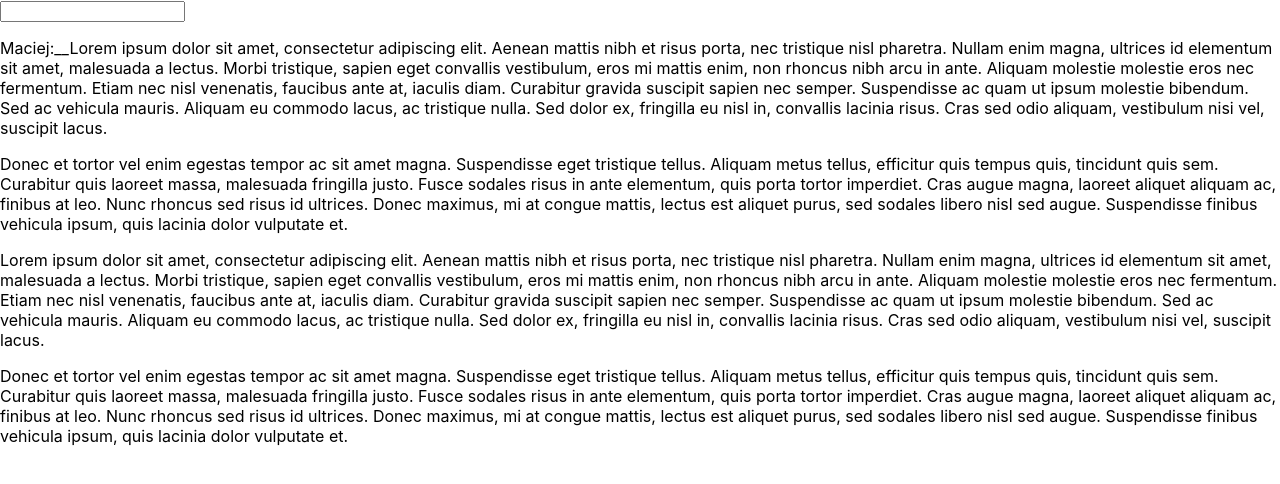
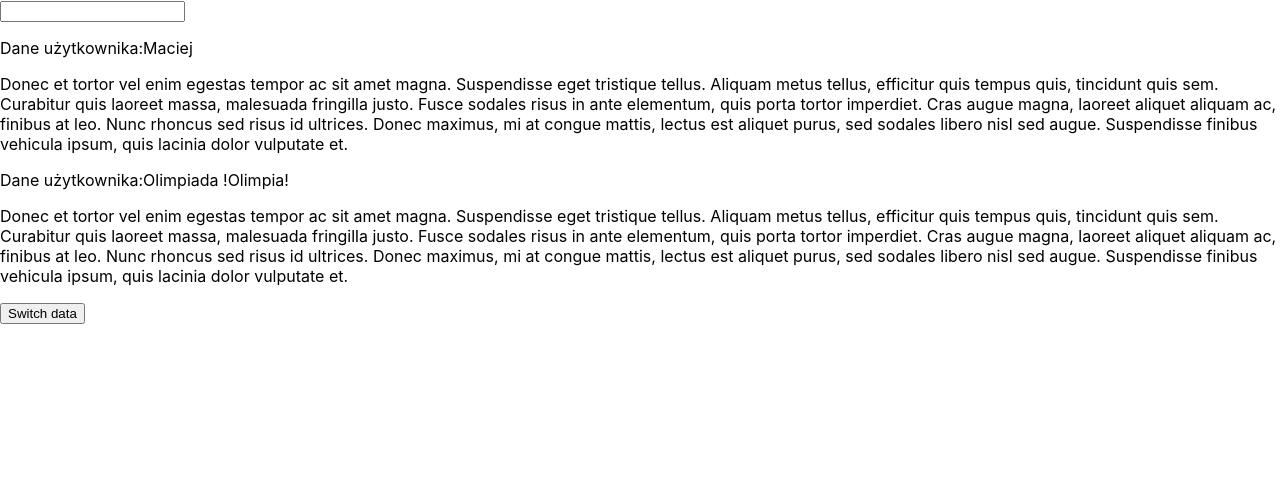
Before and after one commit to MazurMaciej/Training-React, a React (Create React App) app: page / in a window 1280 px wide. Shown: the top 484 px of the page. Built offline with nearby package versions, Linux system fonts and the light colour scheme.

Commit message:
I added to Root.js state, and in the next step function switchDataHandler

```diff
--- a/src/Root/Root.js
+++ b/src/Root/Root.js
@@ -4,13 +4,25 @@ import UserInput from './../UserInput/UserInput'
 import UserOutput from './../UserOutput/UserOutput'
 
 class Root extends Component {
+    state = {
+        username: 'Olimpiada ',
+        password: ' !Olimpia!'
+    };
+
+    switchDataHandler = newName => {
+        this.setState({
+            username: newName,
+            password: "!kot123",
+        });
+    };
+
   render() {
     return (
       <>
         <UserInput />
-        <UserOutput name="Maciej:__"/>
-        <UserOutput />
-
+        <UserOutput name='Maciej'/>
+        <UserOutput name={this.state.username} password={this.state.password} />
+        <button onClick={()=>{this.switchDataHandler('Maciej')}}>Switch data</button>
       </>
     );
   }
--- a/src/UserOutput/UserOutput.js
+++ b/src/UserOutput/UserOutput.js
@@ -5,16 +5,8 @@ const UserOutput = props => {
     <div>
 
       <p>
-      {props.name}Lorem ipsum dolor sit amet, consectetur adipiscing elit. Aenean mattis
-        nibh et risus porta, nec tristique nisl pharetra. Nullam enim magna,
-        ultrices id elementum sit amet, malesuada a lectus. Morbi tristique,
-        sapien eget convallis vestibulum, eros mi mattis enim, non rhoncus nibh
-        arcu in ante. Aliquam molestie molestie eros nec fermentum. Etiam nec
-        nisl venenatis, faucibus ante at, iaculis diam. Curabitur gravida
-        suscipit sapien nec semper. Suspendisse ac quam ut ipsum molestie
-        bibendum. Sed ac vehicula mauris. Aliquam eu commodo lacus, ac tristique
-        nulla. Sed dolor ex, fringilla eu nisl in, convallis lacinia risus. Cras
-        sed odio aliquam, vestibulum nisi vel, suscipit lacus.
+          Dane użytkownika:
+      {props.name}{props.password}<br/>
       </p>
       <p>
         Donec et tortor vel enim egestas tempor ac sit amet magna. Suspendisse
```
